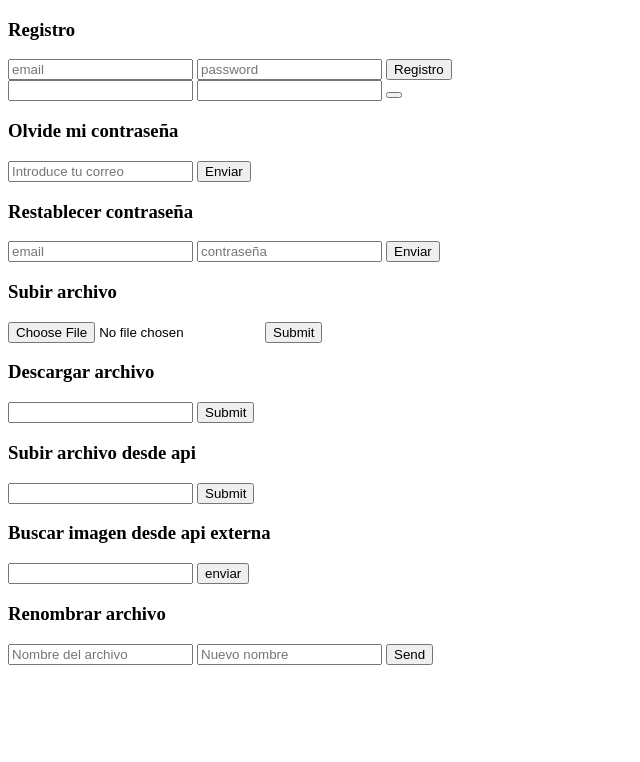
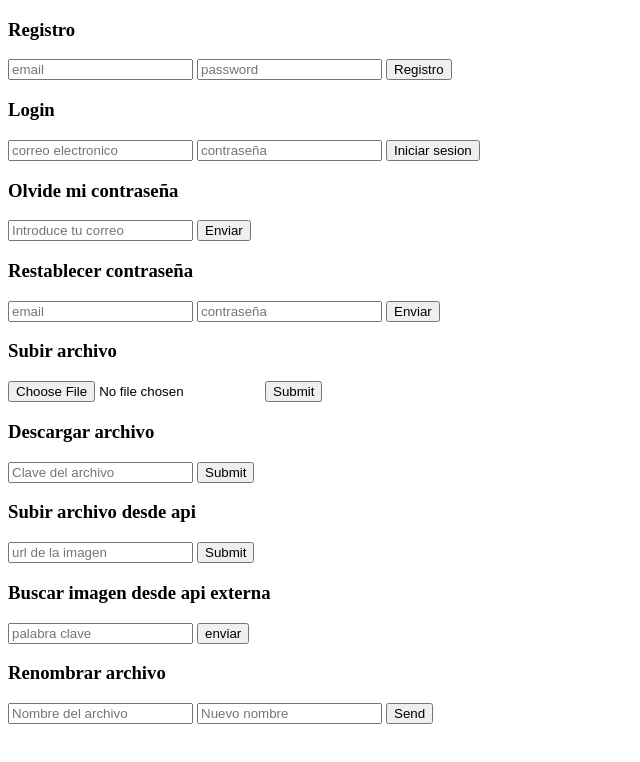
Before and after one commit to freddyIng/prueba, a website: page routes/test-api.html in a window 1280 px wide. Shown: the whole page, without its empty margins (0-640 px from the left). Drawn offline with Linux system fonts and the light colour scheme.

Commit message:
readme added and test-api.html modified

```diff
--- a/routes/test-api.html
+++ b/routes/test-api.html
@@ -9,15 +9,11 @@
 <input type="password" name="password" placeholder="password" id="2">
 <button id="registro">Registro</button>
 
-<!--<h3>Login</h3>
-<input type="email" name="username" placeholder="email" id="3">
-<input type="password" name="password" placeholder="password" id="4">
-<button id="login">Login</button>-->
-
+<h3>Login</h3>
 <form action="/login" method="post">
-  <input type="email" name="username">
-  <input type="password" name="password">
-  <button></button>
+  <input type="email" name="username" placeholder="correo electronico">
+  <input type="password" name="password" placeholder="contraseña">
+  <button>Iniciar sesion</button>
 </form>
 
 <h3>Olvide mi contraseña</h3>
@@ -37,17 +33,17 @@
 
 <h3>Descargar archivo</h3>
 <form action="/download" method="get" enctype="multipart/form-data">
-  <input type="text" name="fileKey">
+  <input type="text" name="fileKey" placeholder="Clave del archivo">
   <button>Submit</button>
 </form>
 
 <h3>Subir archivo desde api</h3>
-<input type="text" id="api">
+<input type="text" id="api" placeholder="url de la imagen">
 <button id="upload-api">Submit</button>
 
 <h3>Buscar imagen desde api externa</h3>
 <form action="/image:search" method="get">
-  <input type="text" name="word">
+  <input type="text" name="word" placeholder="palabra clave">
   <button>enviar</button>
 </form>
 
```
Also changed, not shown: readme.md (added).
